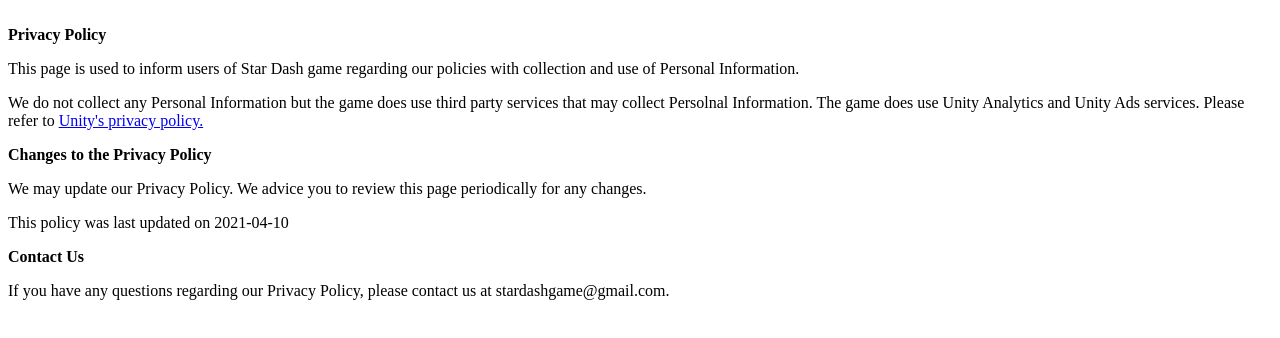
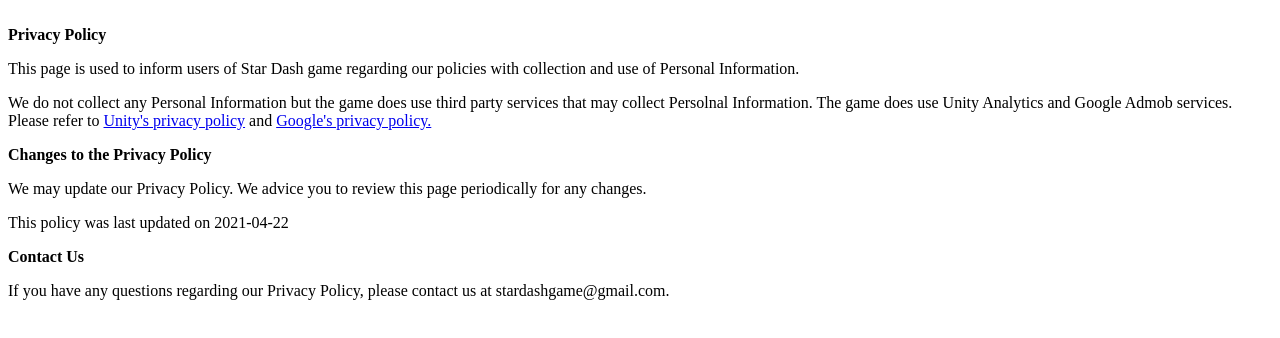
Before and after one commit to Wiecio/Wiecio.github.io, a plain HTML site: page index.html in a window 1280 px wide. Drawn offline with Linux system fonts and the light colour scheme.

Commit message:
Update index.html
changed from Unity Ads to Admob

```diff
--- a/index.html
+++ b/index.html
@@ -7,12 +7,12 @@
 <p>This page is used to inform users of Star Dash game regarding our policies with collection and use of Personal Information.</p>
 
 <p>We do not collect any Personal Information but the game does use third party services that may collect Persolnal Information.
-The game does use Unity Analytics and Unity Ads services. Please refer to <a href = "https://unity3d.com/legal/privacy-policy">Unity's privacy policy.</a></p>
+The game does use Unity Analytics and Google Admob services. Please refer to <a href = "https://unity3d.com/legal/privacy-policy">Unity's privacy policy</a> and <a href = "https://policies.google.com/privacy">Google's privacy policy.</a></p>
 
 <b>Changes to the Privacy Policy</b>
 <p>We may update our Privacy Policy. We advice you to review this page periodically for any changes.</p>
 
-<p>This policy was last updated on 2021-04-10</p>
+<p>This policy was last updated on 2021-04-22</p>
 
 <b>Contact Us</b>
 
```
